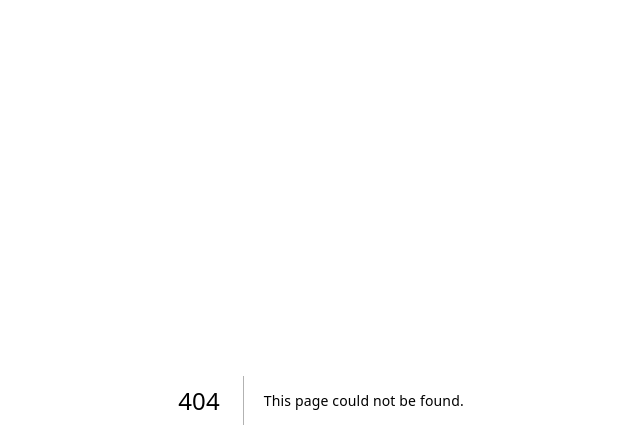
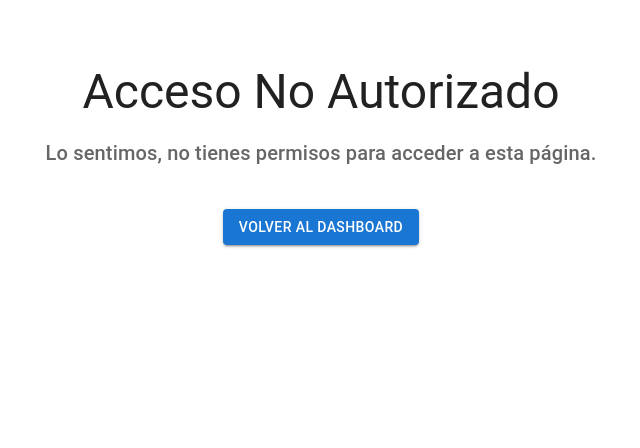
Before and after one commit to Tekanx/CollabHeuristicsFrontend, a Next.js app: page /unauthorized in a window 1280 px wide. Before the commit this address had no page. Shown: the top 448 px of the page, without its empty margins (319-959 px from the left). Built offline with nearby package versions, Linux system fonts and the light colour scheme.

Commit message:
Vistas de Login y No autorizado

```diff
--- /dev/null
+++ b/src/app/unauthorized/page.tsx
@@ -0,0 +1,48 @@
+'use client';
+
+import { Container, Box, Typography, Button } from '@mui/material';
+import { useRouter } from 'next/navigation';
+import { useAuth } from '@/hooks/useAuth';
+
+export default function UnauthorizedPage() {
+  const router = useRouter();
+  const { user, getDashboardPath } = useAuth();
+
+  const handleBackToDashboard = () => {
+    router.push(getDashboardPath());
+  };
+
+  return (
+    <Container component="main" maxWidth="sm">
+      <Box
+        sx={{
+          marginTop: 8,
+          display: 'flex',
+          flexDirection: 'column',
+          alignItems: 'center',
+          textAlign: 'center',
+        }}
+      >
+        <Typography component="h1" variant="h3" gutterBottom>
+          Acceso No Autorizado
+        </Typography>
+        <Typography variant="h6" color="text.secondary" paragraph>
+          Lo sentimos, no tienes permisos para acceder a esta página.
+        </Typography>
+        {user && (
+          <Typography variant="body1" color="text.secondary" paragraph>
+            Tu rol actual es: {user.role}
+          </Typography>
+        )}
+        <Button
+          variant="contained"
+          color="primary"
+          onClick={handleBackToDashboard}
+          sx={{ mt: 3 }}
+        >
+          Volver al Dashboard
+        </Button>
+      </Box>
+    </Container>
+  );
+}
```
Also changed, not shown: src/app/login/page.tsx (+6 -8 lines).
